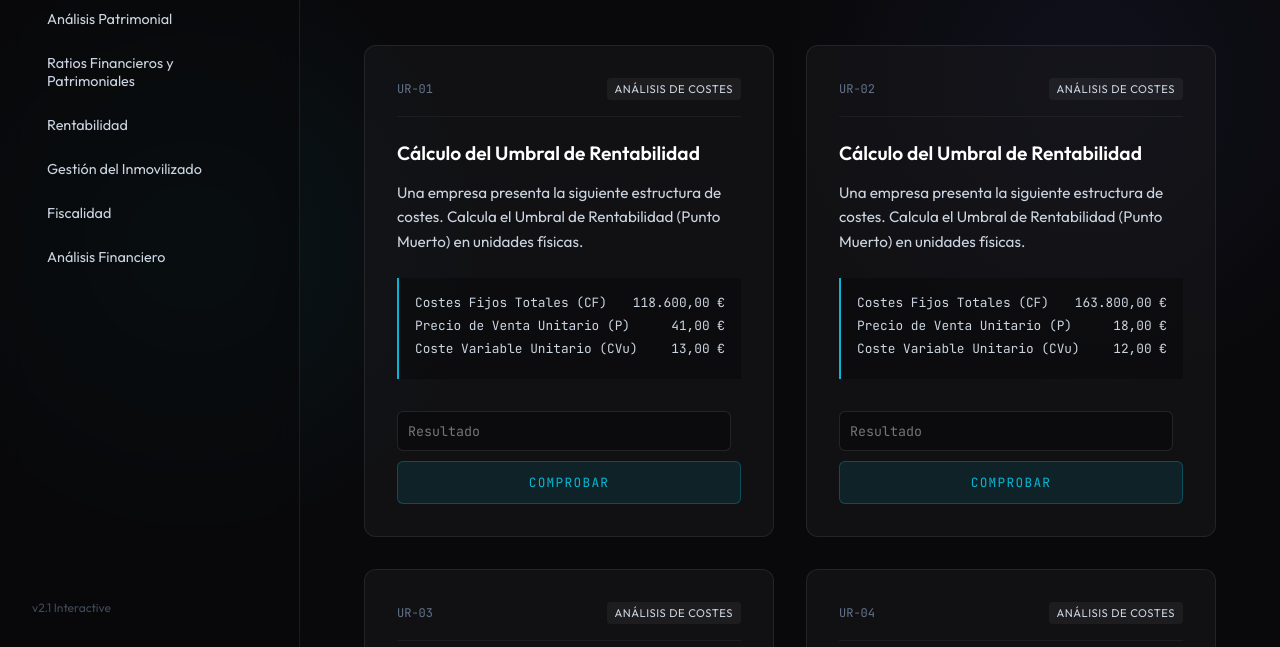
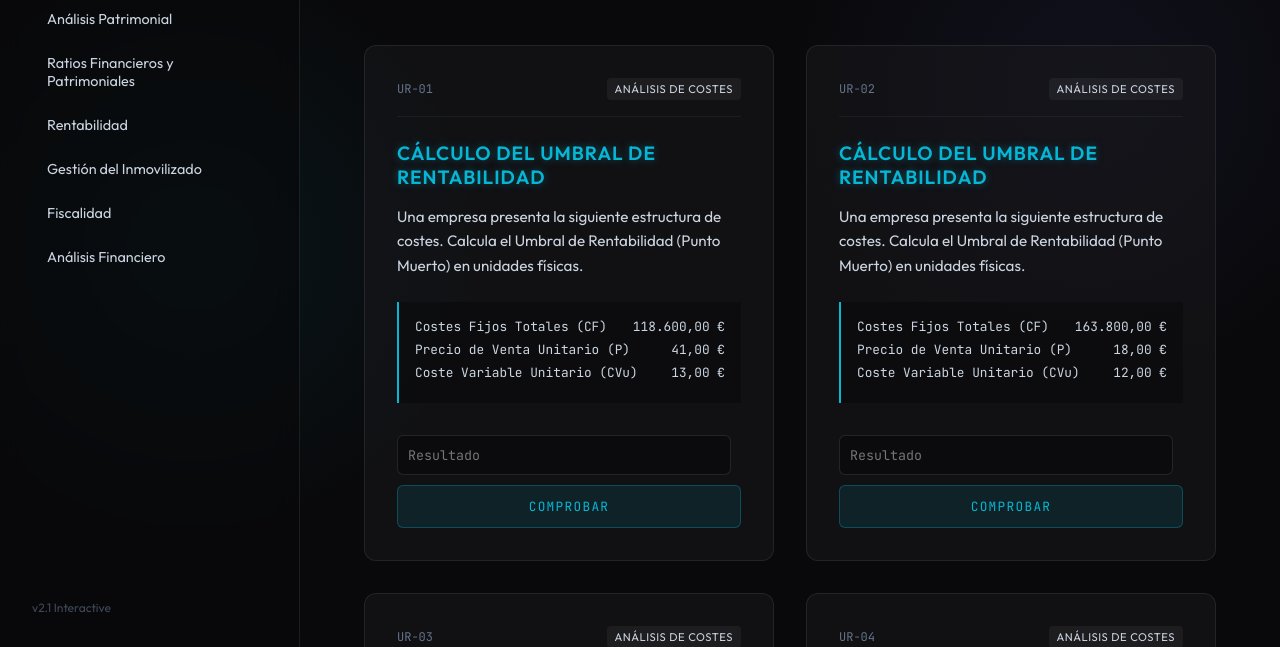
Before and after one commit to Mifsolan79/contabilidad_fiscalidad, a website built with Vite: page index.html in a window 1280 px wide. Shown: the part 153-800 px from the top of the page. Built offline with nearby package versions, Linux system fonts and the light colour scheme.

Commit message:
Release v3.3: Uppercase titles

```diff
--- a/src/styles/main.css
+++ b/src/styles/main.css
@@ -169,9 +169,12 @@ header h2 {
 
 .exercise-card h3 {
     font-size: 1.2rem;
-    font-weight: 600;
+    font-weight: 700;
     margin-bottom: 1rem;
-    color: #fff;
+    color: var(--accent-color);
+    text-transform: uppercase;
+    letter-spacing: 0.05em;
+    text-shadow: 0 0 8px rgba(6, 182, 212, 0.4);
 }
 
 .exercise-question {
```
